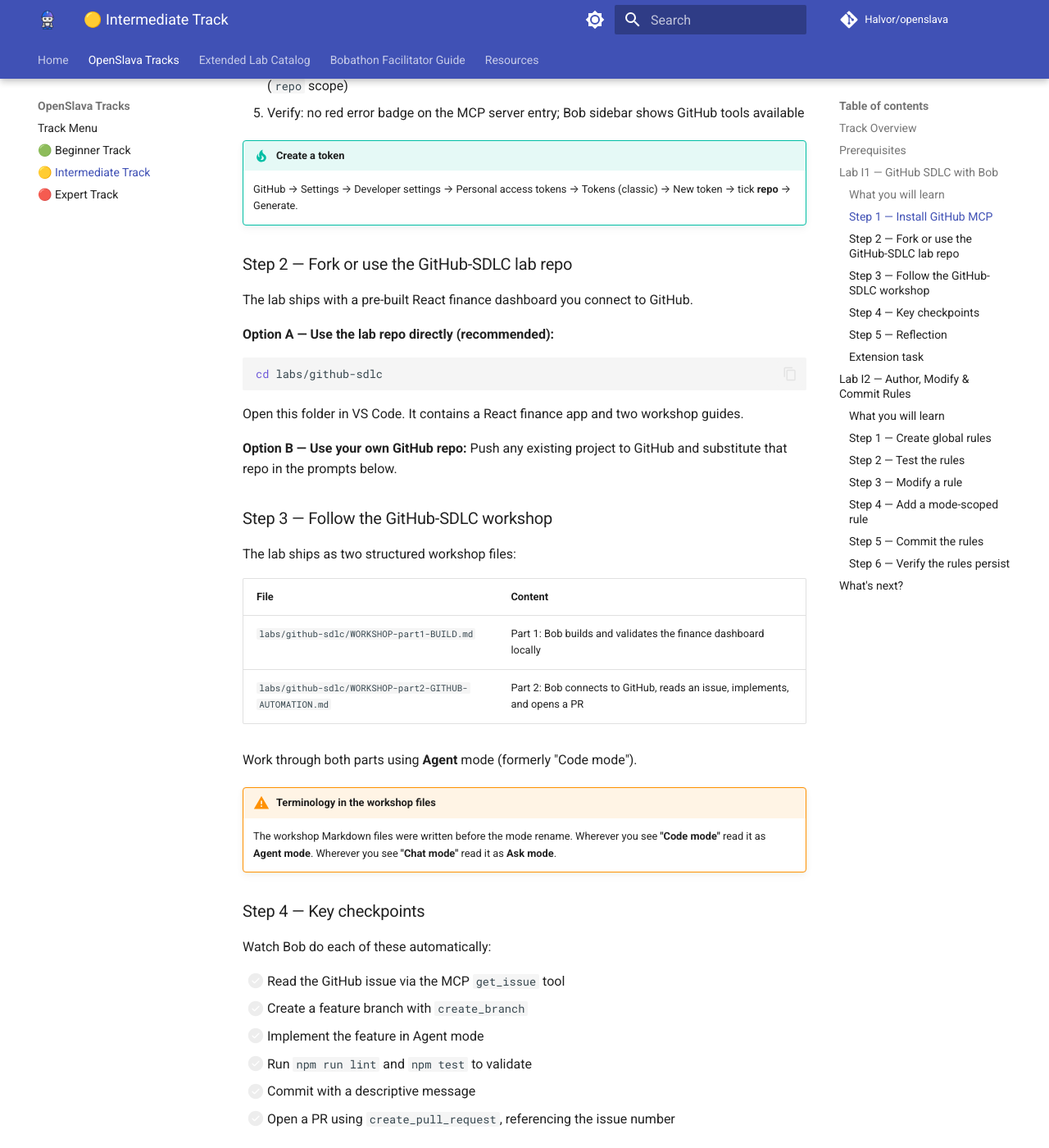
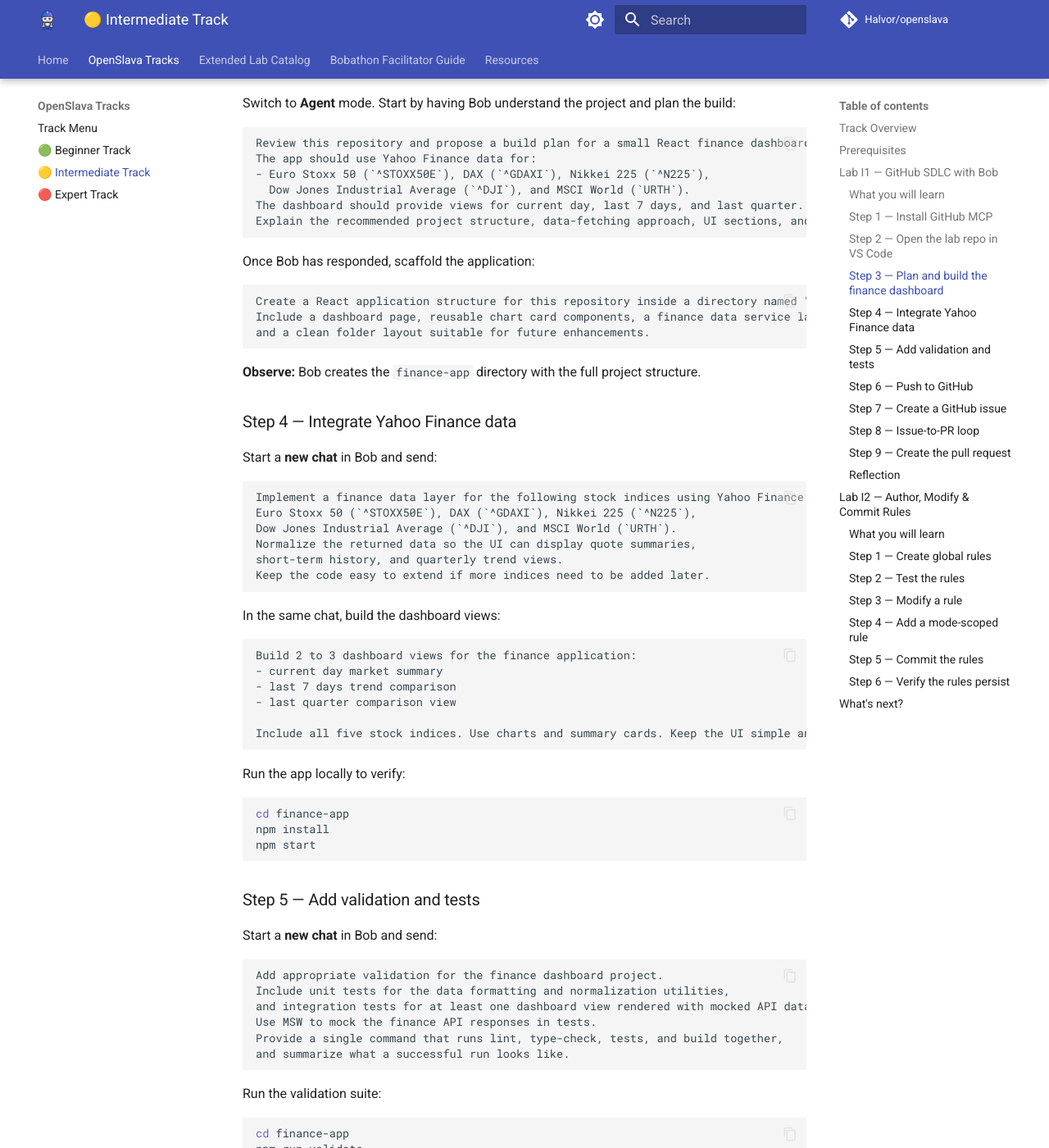
Before and after one commit to HalvorIBM/openslava, an MkDocs documentation site: the page built from docs/labs/openslava-intermediate.md, in a window 1280 px wide and 1400 px high, scrolled down 1738 px. Shown: the whole window at 82% size. Built offline with MkDocs 1.6.1 and Material for MkDocs 9.7.7, drawn with Linux system fonts in a browser that asks for light colours; some of the changed text lies outside the part shown.

Commit message:
Clean up lab guides for attendee audience
- Remove all old mode name warning callouts (Code mode/Chat mode references)
- Remove 'Extended Modernization & Specialized Labs' section from labs/index.md
- Inline I1 lab steps directly from WORKSHOP-part1-BUILD.md and WORKSHOP-part2-GITHUB-AUTOMATION.md
- Remove instructor-only 'open WORKSHOP-*.md' file references from expert guide
- Remove 'Advanced' mode from expert mode rename table (does not exist)
- Remove Galaxium prerequisite from intermediate track (not needed for I1)

````diff
--- a/docs/labs/openslava-intermediate.md
+++ b/docs/labs/openslava-intermediate.md
@@ -11,18 +11,6 @@
 | I1 | **GitHub SDLC with Bob** | 40 min | Drive a full issue → branch → implement → PR loop with GitHub MCP |
 | I2 | **Author, Modify & Commit Rules** | 30 min | Build version-controlled team standards that Bob applies automatically |
 
-!!! warning "Mode names have changed"
-    Older lab materials and videos may refer to **"Code mode"** and **"Chat mode"**.
-    These names no longer exist. The current modes are:
-
-    | Old name | Current name |
-    |---|---|
-    | Code mode | **Agent** mode |
-    | Chat mode | **Ask** mode |
-    | *(unchanged)* | **Plan** mode |
-
-    Use the current names throughout this lab.
-
 ---
 
 ## Prerequisites
@@ -31,7 +19,6 @@
 - [ ] Git configured (`git config --global user.name` and `user.email`)
 - [ ] GitHub account with a personal access token (`repo` scope)
 - [ ] GitHub MCP installed in Bob (see Lab I1 Step 1)
-- [ ] Galaxium Travels cloned and running (from Beginner Track, or re-clone fresh)
 
 ---
 
@@ -62,48 +49,181 @@
 !!! tip "Create a token"
     GitHub → Settings → Developer settings → Personal access tokens → Tokens (classic) → New token → tick **repo** → Generate.
 
-### Step 2 — Fork or use the GitHub-SDLC lab repo
-
-The lab ships with a pre-built React finance dashboard you connect to GitHub.
-
-**Option A — Use the lab repo directly (recommended):**
+### Step 2 — Open the lab repo in VS Code
 
 ```bash
-cd labs/github-sdlc
+cd intermediate/labs/github-sdlc
 ```
 
-Open this folder in VS Code. It contains a React finance app and two workshop guides.
+Open this folder in VS Code. It contains a React finance app skeleton and supporting docs.
 
-**Option B — Use your own GitHub repo:**
-Push any existing project to GitHub and substitute that repo in the prompts below.
+### Step 3 — Plan and build the finance dashboard
 
-### Step 3 — Follow the GitHub-SDLC workshop
+Switch to **Agent** mode. Start by having Bob understand the project and plan the build:
 
-The lab ships as two structured workshop files:
+```
+Review this repository and propose a build plan for a small React finance dashboard application.
+The app should use Yahoo Finance data for:
+- Euro Stoxx 50 (`^STOXX50E`), DAX (`^GDAXI`), Nikkei 225 (`^N225`),
+  Dow Jones Industrial Average (`^DJI`), and MSCI World (`URTH`).
+The dashboard should provide views for current day, last 7 days, and last quarter.
+Explain the recommended project structure, data-fetching approach, UI sections, and testing strategy.
+```
 
-| File | Content |
-|---|---|
-| `labs/github-sdlc/WORKSHOP-part1-BUILD.md` | Part 1: Bob builds and validates the finance dashboard locally |
-| `labs/github-sdlc/WORKSHOP-part2-GITHUB-AUTOMATION.md` | Part 2: Bob connects to GitHub, reads an issue, implements, and opens a PR |
+Once Bob has responded, scaffold the application:
 
-Work through both parts using **Agent** mode (formerly "Code mode").
+```
+Create a React application structure for this repository inside a directory named "finance-app".
+Include a dashboard page, reusable chart card components, a finance data service layer,
+and a clean folder layout suitable for future enhancements.
+```
 
-!!! warning "Terminology in the workshop files"
-    The workshop Markdown files were written before the mode rename. Wherever you see
-    **"Code mode"** read it as **Agent mode**. Wherever you see **"Chat mode"** read it as **Ask mode**.
+**Observe:** Bob creates the `finance-app` directory with the full project structure.
 
-### Step 4 — Key checkpoints
+### Step 4 — Integrate Yahoo Finance data
 
-Watch Bob do each of these automatically:
+Start a **new chat** in Bob and send:
 
-- [ ] Read the GitHub issue via the MCP `get_issue` tool
-- [ ] Create a feature branch with `create_branch`
-- [ ] Implement the feature in Agent mode
-- [ ] Run `npm run lint` and `npm test` to validate
-- [ ] Commit with a descriptive message
-- [ ] Open a PR using `create_pull_request`, referencing the issue number
+```
+Implement a finance data layer for the following stock indices using Yahoo Finance data:
+Euro Stoxx 50 (`^STOXX50E`), DAX (`^GDAXI`), Nikkei 225 (`^N225`),
+Dow Jones Industrial Average (`^DJI`), and MSCI World (`URTH`).
+Normalize the returned data so the UI can display quote summaries,
+short-term history, and quarterly trend views.
+Keep the code easy to extend if more indices need to be added later.
+```
 
-### Step 5 — Reflection
+In the same chat, build the dashboard views:
+
+```
+Build 2 to 3 dashboard views for the finance application:
+- current day market summary
+- last 7 days trend comparison
+- last quarter comparison view
+
+Include all five stock indices. Use charts and summary cards. Keep the UI simple and demo-friendly.
+```
+
+Run the app locally to verify:
+
+```bash
+cd finance-app
+npm install
+npm start
+```
+
+### Step 5 — Add validation and tests
+
+Start a **new chat** in Bob and send:
+
+```
+Add appropriate validation for the finance dashboard project.
+Include unit tests for the data formatting and normalization utilities,
+and integration tests for at least one dashboard view rendered with mocked API data.
+Use MSW to mock the finance API responses in tests.
+Provide a single command that runs lint, type-check, tests, and build together,
+and summarize what a successful run looks like.
+```
+
+Run the validation suite:
+
+```bash
+cd finance-app
+npm run validate
+```
+
+A successful run completes without errors — lint, type-check, tests, and build all pass.
+
+### Step 6 — Push to GitHub
+
+1. Go to [https://github.com/new](https://github.com/new) and create a new repo named `finance-app` (no README, no .gitignore)
+2. Copy the GitHub Actions CI config into your project:
+
+```bash
+# from the github-sdlc lab root
+cp -r .github finance-app/.github
+```
+
+3. Initialize git and push:
+
+```bash
+cd finance-app
+git init
+git add .
+git commit -m "Initial commit: finance dashboard"
+git remote add origin https://github.com/YOUR_USERNAME/finance-app.git
+git branch -M main
+git push -u origin main
+```
+
+4. On GitHub, go to **Settings → General** and confirm **Issues** is enabled
+5. Create a feature branch:
+
+```bash
+git checkout -b feature/user-selected-chart
+git push -u origin feature/user-selected-chart
+```
+
+### Step 7 — Create a GitHub issue
+
+On GitHub, open **Issues → New issue**:
+
+- **Title:** `Add a graph for a user-selected index`
+- **Body:** `Users should be able to type any stock ticker symbol and see a new chart for that symbol alongside the existing dashboards. Include loading and error states. Existing dashboard views must not be affected.`
+
+Note the issue number (e.g. `#1`).
+
+### Step 8 — Issue-to-PR loop
+
+Open a **new chat** in Bob (**Agent** mode) and send — replace `#1` with your actual issue number:
+
+```
+Fetch and analyze GitHub issue #1 from this repository.
+Explain the requested feature, identify which files need to change,
+and propose an implementation plan.
+```
+
+In the same chat, implement:
+
+```
+Implement the feature described in the GitHub issue.
+Add a user input for a stock ticker symbol that fetches and displays a new chart
+for that symbol alongside the existing dashboards.
+Reuse the existing data service layer, keep the UX simple,
+and preserve all existing dashboard views.
+```
+
+Validate:
+
+```
+Run the full validation suite. Summarize what passed, what failed,
+and whether the branch is ready to push to GitHub.
+```
+
+Start a **new chat** in Bob, then commit and push:
+
+```
+Review the changes made to implement the user-selected index chart feature in finance-app/.
+Summarize what was added, fix any obvious problems, commit with a meaningful message,
+and push to the feature/user-selected-chart branch. Do not yet create a pull request.
+```
+
+### Step 9 — Create the pull request
+
+In the same chat, type this command directly:
+
+```
+/create-pr
+```
+
+Bob will display a workflow dialog. Click **"Start workflow"**, leave the pre-filled **Repository** and **Base Branch** values as-is, then click **"Generate PR Description"**.
+
+**Observe:** Bob reads the git diff, detects the linked issue, fills in the PR template, and creates the pull request automatically.
+
+!!! tip "Check the PR on GitHub"
+    Visit the **Pull requests** tab on your repo to confirm the PR exists and references the issue number.
+
+### Reflection
 
 Switch to **Ask** mode:
 
@@ -111,15 +231,6 @@
 In the SDLC loop we just ran, which steps required a human decision
 and which were fully automated by Bob?
 What are the risks of fully automating the PR step?
-```
-
-### Extension task
-
-Create a second GitHub issue of your own design and run the complete loop unassisted:
-
-```
-Read the latest open issue in this repo, create a feature branch,
-implement the change, validate it passes lint and tests, and open a PR.
 ```
 
 ---
````
Also changed, not shown: other parts of docs/labs/openslava-intermediate.md (+1 -1 lines), docs/index.md (+0 -6 lines), docs/labs/index.md (+0 -15 lines), docs/labs/openslava-expert.md (+0 -17 lines).
